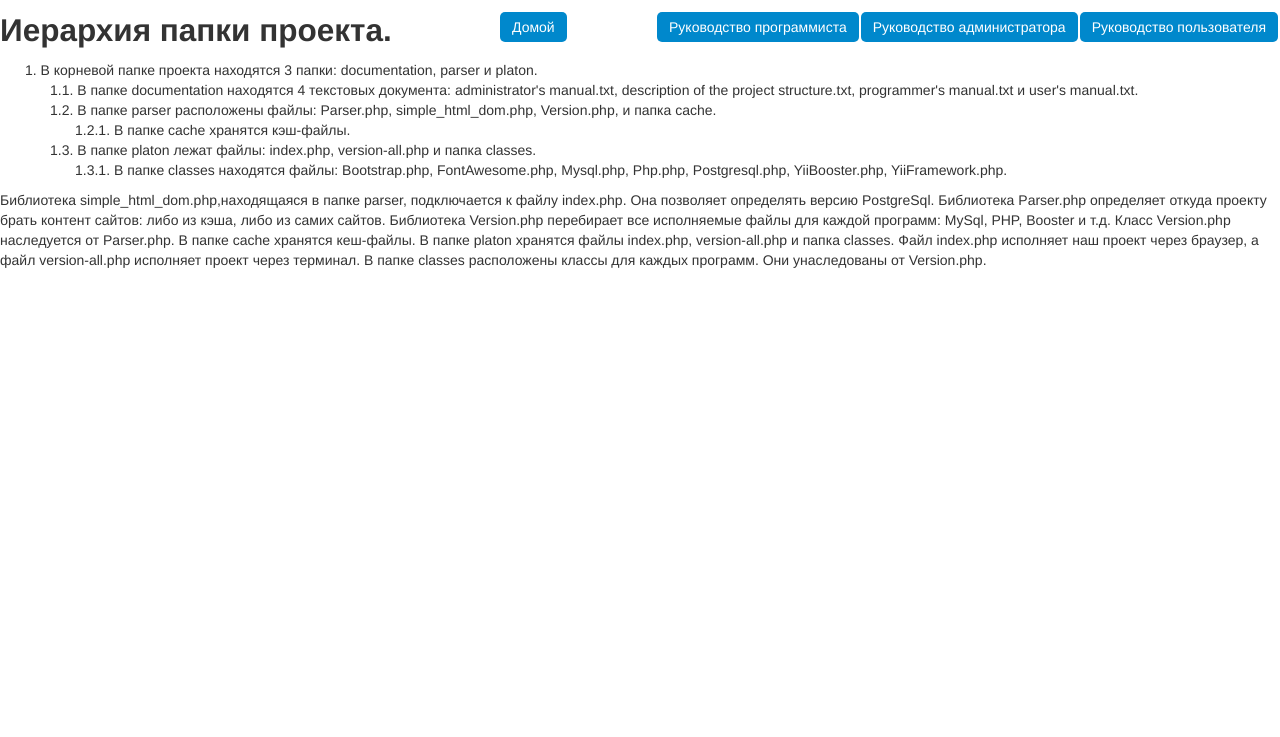
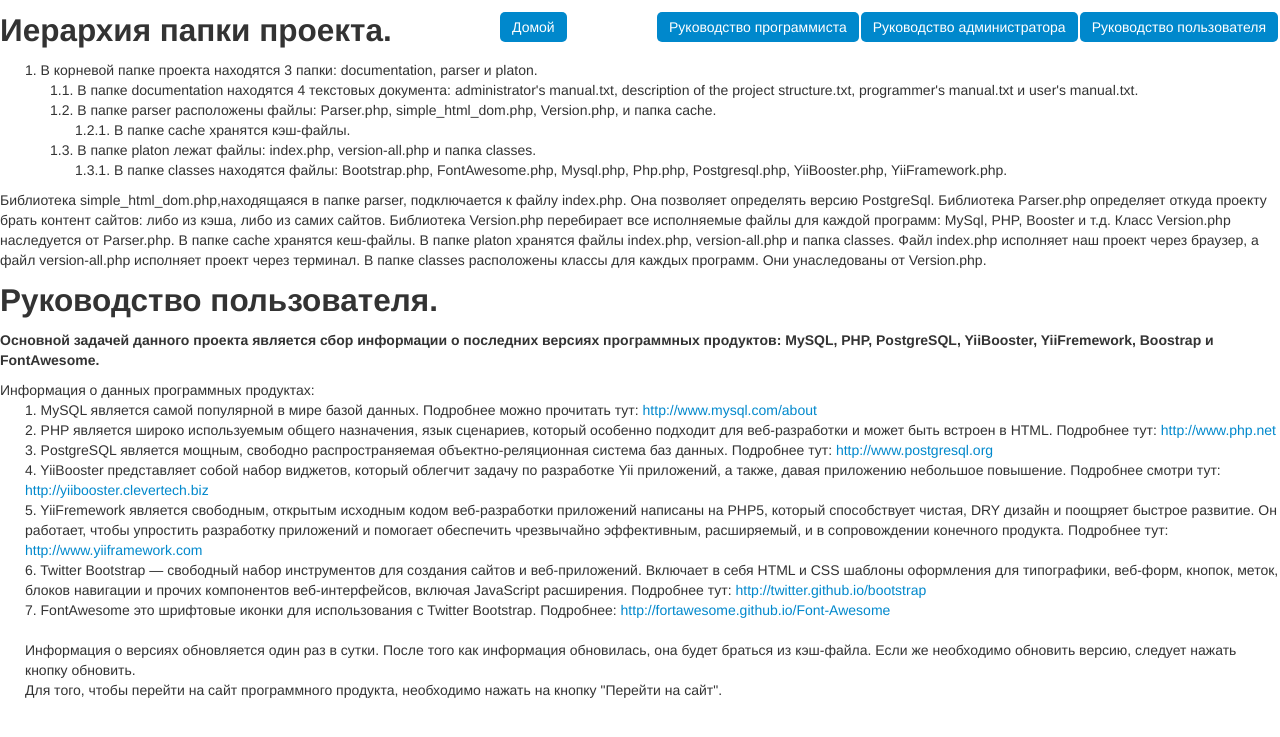
Before and after one commit to mazurva/checkversion, a PHP site: page /manual.html in a window 1280 px wide. Shown: the top 737 px of the page. Run offline with PHP 8.4, Linux system fonts and the light colour scheme.

Commit message:
Добавлено руководство пользователя в справку

```diff
--- a/platon/manual.html
+++ b/platon/manual.html
@@ -20,7 +20,7 @@
 </div>
 <div class="menu2">
 	<ul class="nav nav-pills">
-  <li class="active"><a href="#">Руководство программиста</a></li>
+  <li class="active"><a href="#user">Руководство программиста</a></li>
   <li class="active"><a href="#">Руководство администратора</a></li>
   <li class="active"><a href="#">Руководство пользователя</a></li>
 </ul>
@@ -53,5 +53,23 @@
 В папке cache хранятся кеш-файлы.
 В папке platon хранятся файлы index.php, version-all.php и папка classes. Файл index.php исполняет наш проект через браузер, а файл version-all.php исполняет проект через терминал.
 В папке classes расположены классы для каждых программ. Они унаследованы от Version.php.
+
+<h2 id="user">Руководство пользователя.</h2>
+<h5>Основной задачей данного проекта является сбор информации о последних версиях программных продуктов: MySQL, PHP, PostgreSQL, YiiBooster, YiiFremework, Boostrap и FontAwesome.</h5>
+
+Информация о данных программных продуктах:
+<ul>
+
+<li>1. MySQL является самой популярной в мире базой данных. Подробнее можно прочитать тут: <a href="http://www.mysql.com/about/">http://www.mysql.com/about</a></li>
+<li>2. PHP является широко используемым общего назначения, язык сценариев, который особенно подходит для веб-разработки и может быть встроен в HTML. Подробнее тут: <a href="http://www.php.net/">http://www.php.net</a></li>
+<li>3. PostgreSQL является мощным, свободно распространяемая объектно-реляционная система баз данных. Подробнее тут: <a href="http://www.postgresql.org/">http://www.postgresql.org</a></li>
+<li>4. YiiBooster представляет собой набор виджетов, который облегчит задачу по разработке Yii приложений, а также, давая приложению небольшое повышение. Подробнее смотри тут: <a href="http://yiibooster.clevertech.biz/">http://yiibooster.clevertech.biz</a></li>
+<li>5. YiiFremework является свободным, открытым исходным кодом веб-разработки приложений написаны на PHP5, который способствует чистая, DRY дизайн и поощряет быстрое развитие. Он работает, чтобы упростить разработку приложений и помогает обеспечить чрезвычайно эффективным, расширяемый, и в сопровождении конечного продукта. Подробнее тут: <a href="http://www.yiiframework.com/">http://www.yiiframework.com</a></li>
+<li>6. Twitter Bootstrap — свободный набор инструментов для создания сайтов и веб-приложений. Включает в себя HTML и CSS шаблоны оформления для типографики, веб-форм, кнопок, меток, блоков навигации и прочих компонентов веб-интерфейсов, включая JavaScript расширения. Подробнее тут: <a href="http://twitter.github.io/bootstrap/">http://twitter.github.io/bootstrap</a></li>
+<li>7. FontAwesome это шрифтовые иконки для использования с Twitter Bootstrap. Подробнее: <a href="http://fortawesome.github.io/Font-Awesome/">http://fortawesome.github.io/Font-Awesome</a></li><br>
+
+Информация о версиях обновляется один раз в сутки. После того как информация обновилась, она будет браться из кэш-файла. Если же необходимо обновить версию, следует нажать кнопку обновить.<br>
+
+Для того, чтобы перейти на сайт программного продукта, необходимо нажать на кнопку "Перейти на сайт".
 </body>
 </html>
--- a/platon/style.css
+++ b/platon/style.css
@@ -12,3 +12,7 @@
 
 
    }
+
+   .sss {
+   	text-decoration: none;
+   }
```
